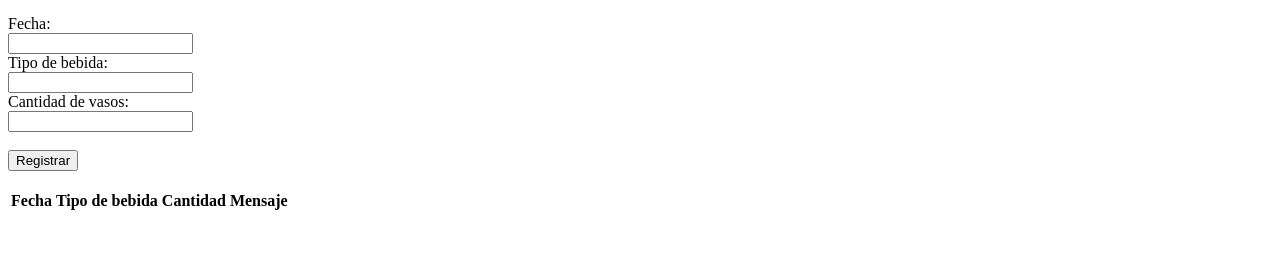
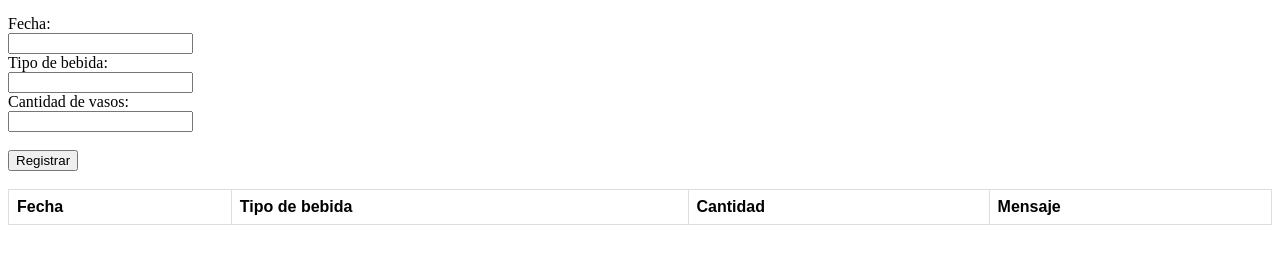
Before and after one commit to VeronicaFerman/Parcial---Programaci-n-II, a plain HTML site: page pregunta3/index.html in a window 1280 px wide. Shown: the part 62-326 px from the top of the page. Drawn offline with Linux system fonts and the light colour scheme.

Commit message:
last changes

```diff
--- a/pregunta3/index.html
+++ b/pregunta3/index.html
@@ -4,6 +4,22 @@
 <meta charset="utf-8" />
 <meta http-equiv="X-UA-Compatible" content="IE=edge" />
 <meta name="viewport" content="width=device-width, initial-scale=1" />
+<style>
+table {
+  font-family: arial, sans-serif;
+  border-collapse: collapse;
+  width: 100%;
+}
+td, th {
+  border: 1px solid #dddddd;
+  text-align: left;
+  padding: 8px;
+}
+
+tr:nth-child(even) {
+  background-color: #dddddd;
+}
+</style>
 <title>Pregunta 3</title>
 </head>
 <body>
--- a/pregunta3/script.js
+++ b/pregunta3/script.js
@@ -15,9 +15,4 @@ function guardar(){
     var btn = document.createElement("TR");
    	btn.innerHTML=fila;
     document.getElementById("tablita").appendChild(btn);
-    document.tabla.appendChild(fila)
 }
-
-function writeElementToSessionStorage(keyName, arrayObject) {
-    sessionStorage.setItem(keyName, JSON.stringify(arrayObject))
-}
```
